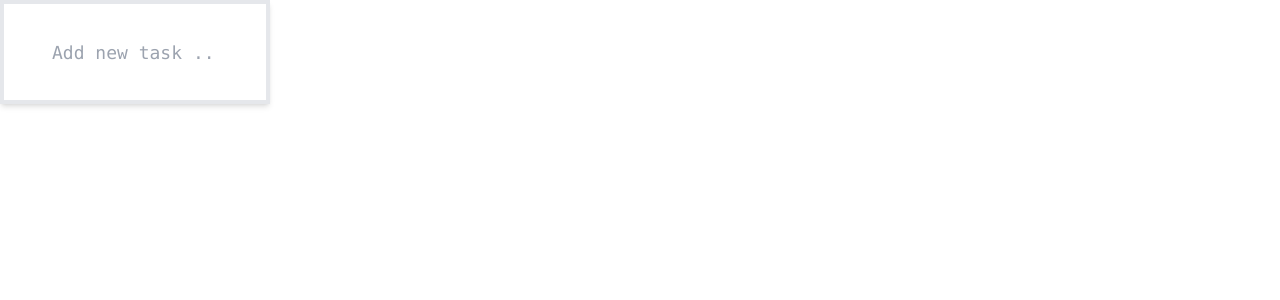
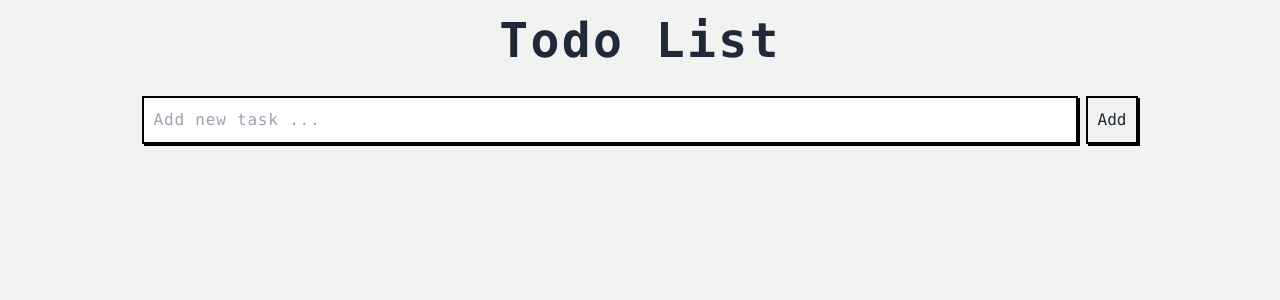
Before and after one commit to Anthony-0801/react-vite-learnings, a React (Vite) app: page / in a window 1280 px wide. Shown: the top 300 px of the page. Built offline with nearby package versions, Linux system fonts and the light colour scheme.

Commit message:
adding a design in the Todo list

```diff
--- a/src/components/mini-projects/todo-list/TodoList.jsx
+++ b/src/components/mini-projects/todo-list/TodoList.jsx
@@ -1,14 +1,37 @@
-import React from 'react';
+import React, { useState } from 'react';
 
 export default function TodoList() {
+
+  const [task, setTask] = useState("");
+  const [todo, setTodo] = useState([]);
+
+  function handleSubmit(e) {
+    e.preventDefault();
+    setTodo([...todo, task]);
+  }
+
   return (
-    <div>
-        <form>
+    <div className='bg-base-200 h-screen p-4'>
+      <h1 className='text-5xl font-bold font-mono tracking-wider mb-8 md:text-center'>Todo List</h1>
+        <form
+          className='md:flex md:justify-center md:gap-2'
+          onSubmit={handleSubmit}
+        >
 
             <input
-              className='w-full max-w-[270px] h-[60px] p-12 text-[18px] font-mono text-black bg-base-100 border-4 outline-none transition-all ease-in shadow-md'
+              className='w-[75%] font-mono border-black border-2 p-2.5 outline-none shadow-[2px_2px_0px_rgba(0,0,0,1)] focus:bg-[#FFA6F6] tracking-wider'
               placeholder='Add new task ...'
+              type='text'
+              value={task}
+              onChange={(e) => setTask(e.target.value)}
             />
+
+            <button
+              className='h-12 font-mono border-black border-2 p-2.5 shadow-[2px_2px_0px_rgba(0,0,0,1)] hover:bg-[#00E1EF]'
+              type='submit'
+            >
+              Add
+            </button>
 
         </form>
     </div>
```
